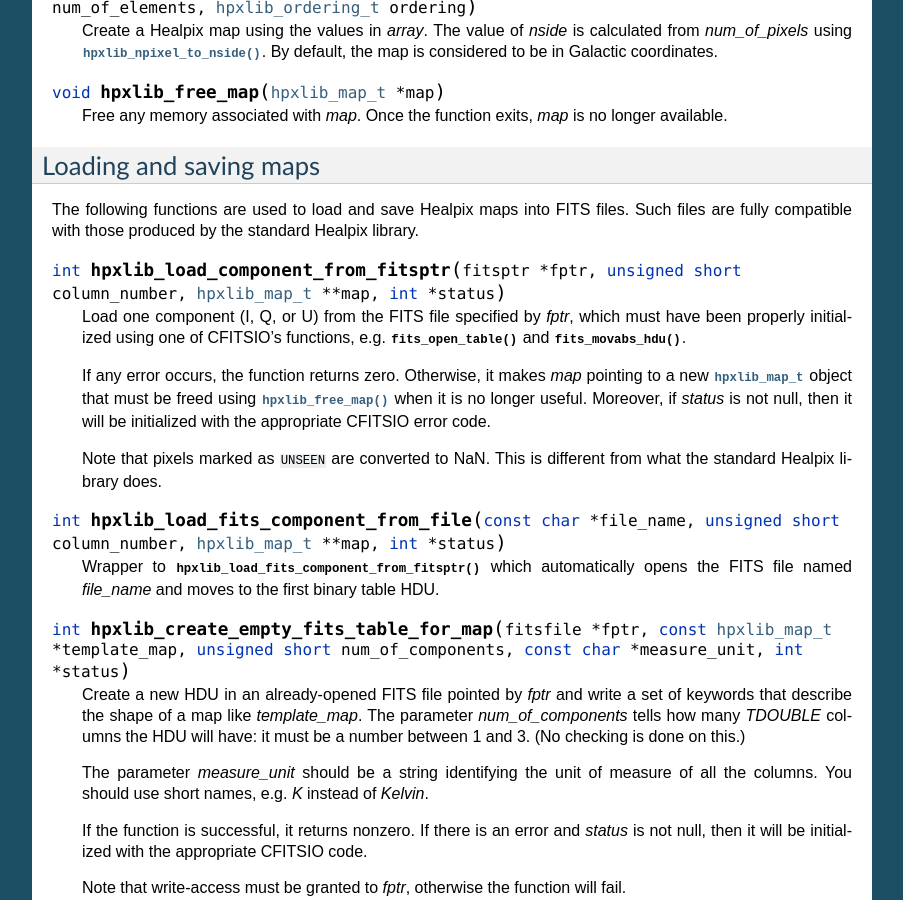
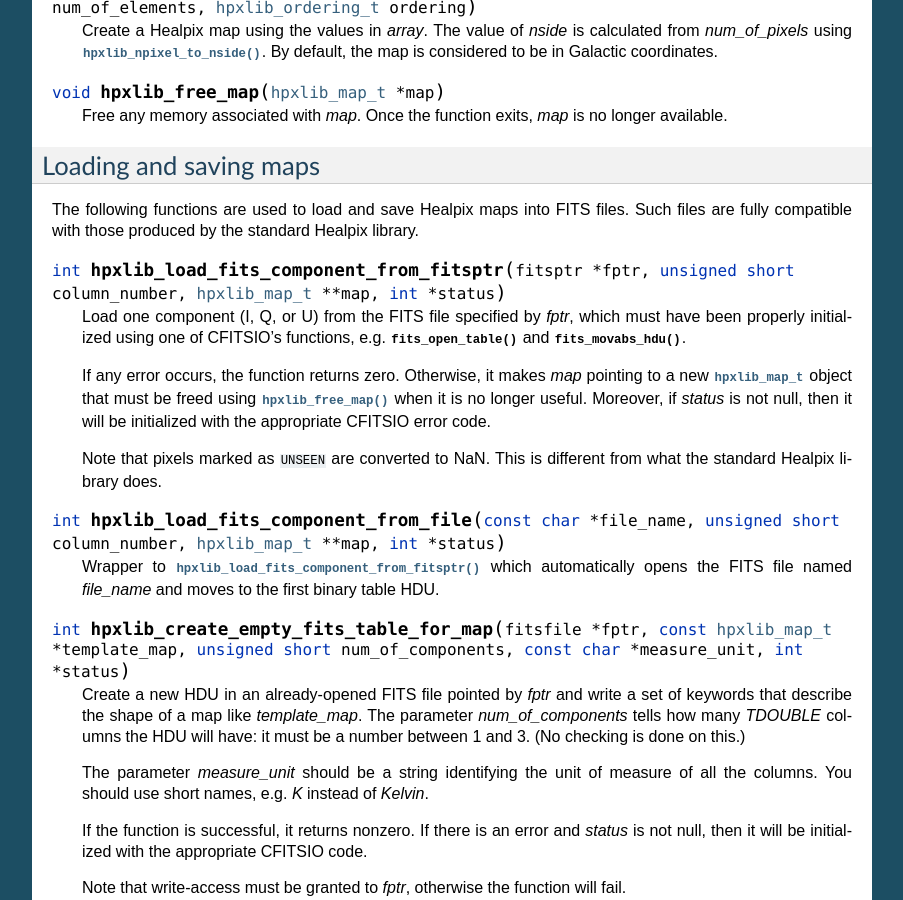
Before and after one commit to ziotom78/HPixLib, a Sphinx documentation site: the page built from doc/source/map-type.rst, in a window 1280 px wide and 900 px high, scrolled down 801 px. Shown: the whole window, without its empty margins (198-1101 px from the left). Built offline with Sphinx 7.4.7, drawn with Linux system fonts in a browser that asks for light colours; formulas are drawn with MathJax 3.

Commit message:
Corrections in the documentation/declaration of a few functions

```diff
--- a/doc/source/map-type.rst
+++ b/doc/source/map-type.rst
@@ -65,7 +65,7 @@
 FITS files. Such files are fully compatible with those produced by the
 standard Healpix library.
 
-.. c:function:: int hpxlib_load_component_from_fitsptr(fitsptr * fptr, unsigned short column_number, hpxlib_map_t ** map, int * status)
+.. c:function:: int hpxlib_load_fits_component_from_fitsptr(fitsptr * fptr, unsigned short column_number, hpxlib_map_t ** map, int * status)
 
   Load one component (I, Q, or U) from the FITS file specified by
   *fptr*, which must have been properly initialized using one of
```
Also changed, not shown: 1 other file.
